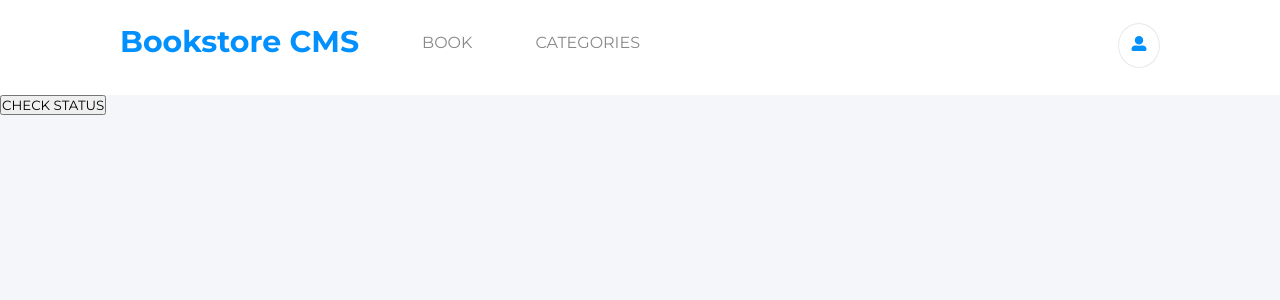
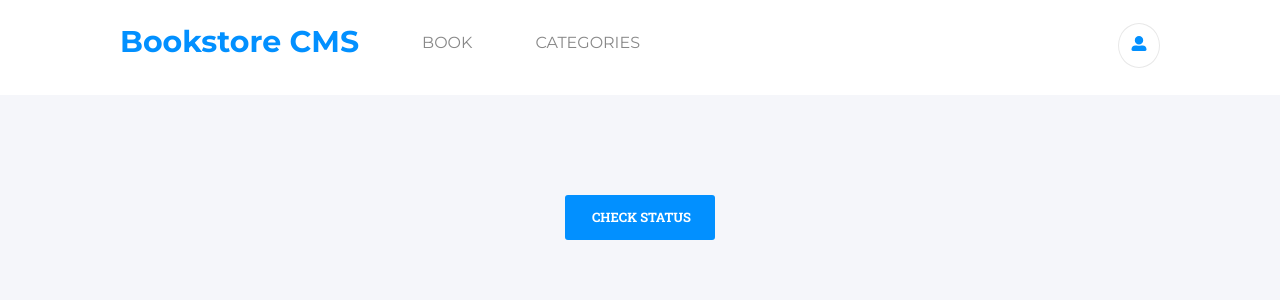
Before and after one commit to Donmark2k/bookstore, a React (Create React App) app: page /categories in a window 1280 px wide. Shown: the top 300 px of the page. Built offline with nearby package versions, Linux system fonts and the light colour scheme.

Commit message:
Created book.js

```diff
--- a/src/App.css
+++ b/src/App.css
@@ -99,3 +99,18 @@ select {
   font-weight: bold;
   font-family: 'Roboto Slab', sans-serif;
 }
+
+.statusBtn {
+  display: block;
+  width: 150px;
+  padding: 0.801rem 1.188rem 0.886rem 1.375rem;
+  border-radius: 3px;
+  border: none;
+  cursor: pointer;
+  background-color: #0290ff;
+  color: #fff;
+  font-size: 0.813rem;
+  font-weight: bold;
+  font-family: 'Roboto Slab', sans-serif;
+  margin:  100px auto;
+}
--- a/src/components/addBook.js
+++ b/src/components/addBook.js
@@ -6,17 +6,6 @@ const AddBook = () => (
     <form>
       <input type="text" placeholder="Book title" />
       <input type="text" placeholder="author" />
-
-      <select name="category">
-        <option value="">Category</option>
-        <option value="fiction">Fiction</option>
-        <option value="Romance">Romance</option>
-        <option value="Action">Action</option>
-        <option value="Adventure">Adventure</option>
-        <option value="Literature">Literature</option>
-
-      </select>
-
       <button type="submit" className="addBtn">ADD BOOK</button>
 
     </form>
--- a/src/components/categories.js
+++ b/src/components/categories.js
@@ -1,5 +1,5 @@
 const Categories = () => (
-  <button type="button">CHECK STATUS </button>
+  <button type="button" className="statusBtn">CHECK STATUS </button>
 );
 
 export default Categories;
--- a/src/components/navbar.js
+++ b/src/components/navbar.js
@@ -1,7 +1,6 @@
 import { Link } from 'react-router-dom';
 import React from 'react';
 import { FaUserAlt } from 'react-icons/fa';
-
 
 const NavBar = () => (
   <nav>
```
Also changed, not shown: src/Book.js (added, +18 -0 lines).
